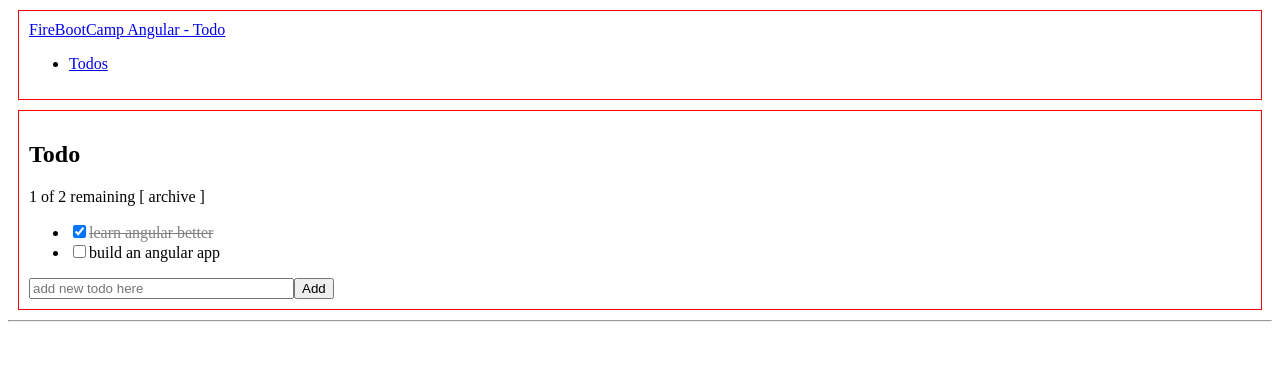
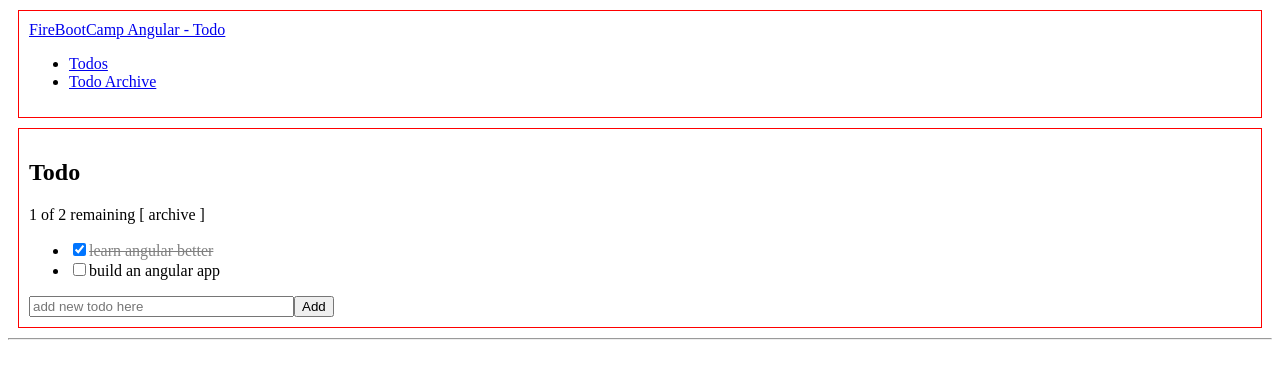
Before and after one commit to mossgreen/firebootcamp_ng_demo, an Angular app: page /todo in a window 1280 px wide. Shown: the top 378 px of the page. Built offline with nearby package versions, Linux system fonts and the light colour scheme.

Commit message:
Adding a routerLink to the navbar

```diff
--- a/src/app/app.component.ts
+++ b/src/app/app.component.ts
@@ -15,8 +15,9 @@ import { TodoService } from './todo/todo.service';
         <ul class="nav navbar-nav">
           <!--This is an Angular router directive that when clicked will change the route to be / (the application root).
           Because in our todo.routing.ts we do a redirect from '' to 'todo', this will load the todo component -->
-          <li><a [routerLink]="['/']">Todos</a></li>
 
+          <li> <a [routerLink]="['/']">Todos</a></li>
+          <li> <a [routerLink]="['/todoArchive']">Todo Archive</a></li>
         </ul>
       </div>
   </nav>
--- a/src/app/app.module.ts
+++ b/src/app/app.module.ts
@@ -8,14 +8,14 @@ import { AppComponent }  from './app.component';
 import { TodoComponent } from './todo/todo.component';
 import { TodoListComponent } from './todo/todo-list.component';
 import {TodoFormComponent} from './todo/todo-form.component';
-
+import {TodoArchiveComponent} from './todo/todo-archive.component';
 import { CounterComponent } from './counter/counter.component';
 import { CounterLogicComponent } from './counter/counter-logic.component';
 
 
 @NgModule({
   imports:      [ BrowserModule, HttpModule,FormsModule, routing],
-  declarations: [ AppComponent,TodoComponent,TodoListComponent,TodoFormComponent, CounterLogicComponent,  CounterComponent],
+  declarations: [ AppComponent,TodoComponent,TodoListComponent,TodoFormComponent, TodoArchiveComponent,CounterLogicComponent,  CounterComponent],
   bootstrap:    [ AppComponent ]
 })
 export class AppModule { }
--- a/src/app/todo/todo-archive.component.ts
+++ b/src/app/todo/todo-archive.component.ts
@@ -9,7 +9,7 @@ import {TodoService} from './todo.service';
     <div>
         <h2>Archived Todos</h2>
         <div>
-            <todo-list [todos]="todos">
+            <todo-list [todos]="todos"></todo-list>
         </div>
     </div>
     `,
```
Also changed, not shown: src/app/todo/todo.routes.ts (+5 -2 lines).
